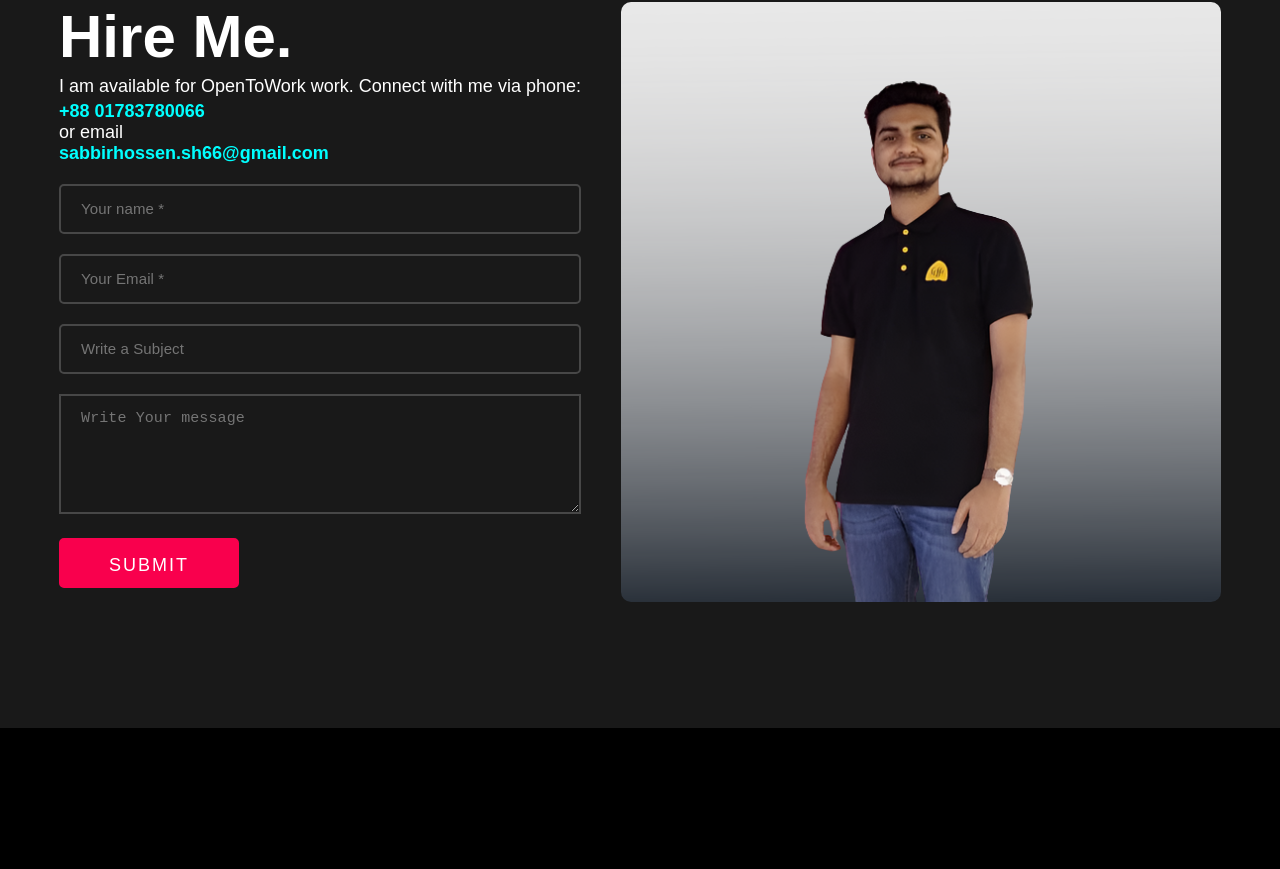
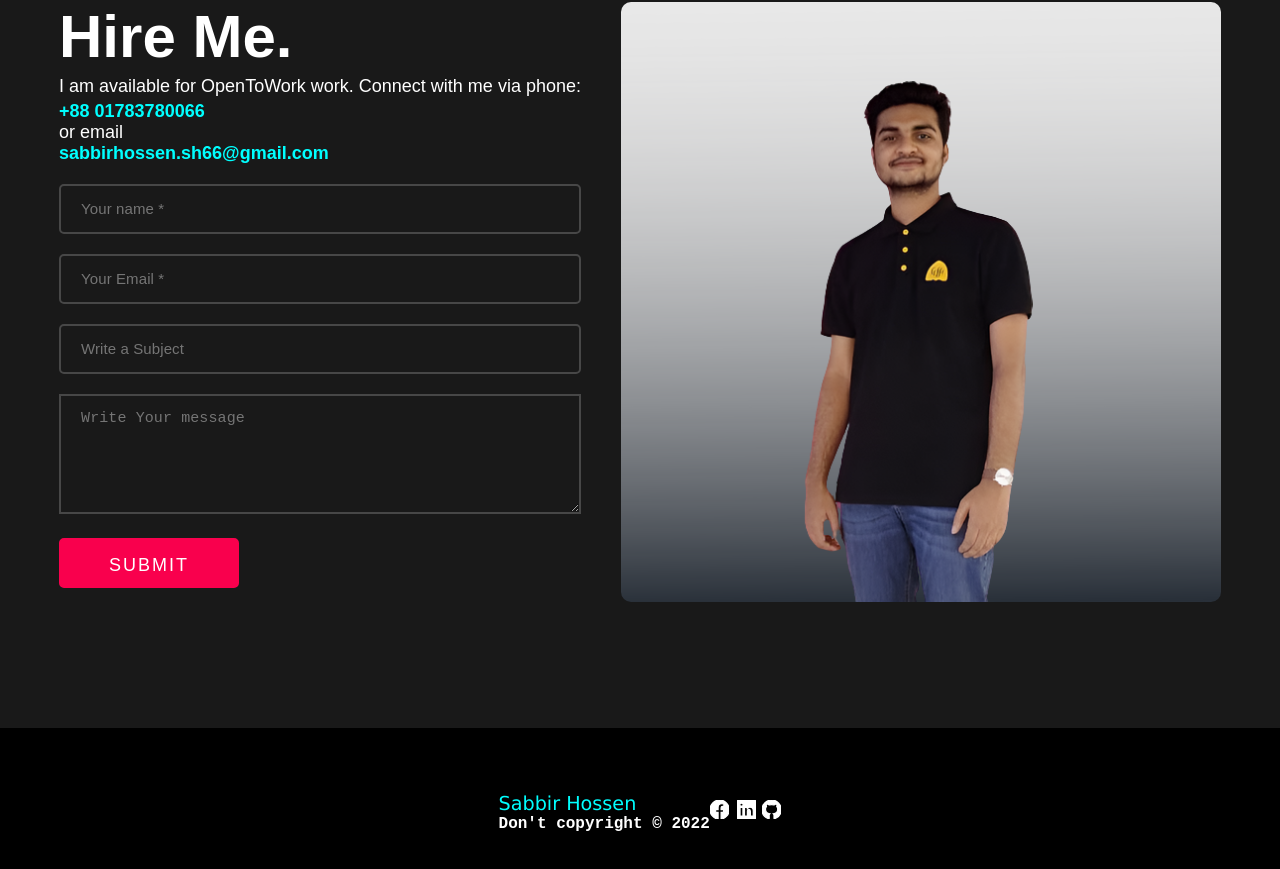
Before and after one commit to sabbir-hossen66/my-portflio, a React (Create React App) app: page / in a window 1280 px wide. Shown: the part 4154-5023 px from the top of the page. Before the commit the page ends 4882 px from the top, so only its background shows below. Built offline with nearby package versions, Linux system fonts and the light colour scheme.

Commit message:
footer added

```diff
--- a/package.json
+++ b/package.json
@@ -8,6 +8,7 @@
     "@testing-library/user-event": "^13.5.0",
     "react": "^18.1.0",
     "react-dom": "^18.1.0",
+    "react-icons": "^4.4.0",
     "react-scripts": "5.0.1",
     "web-vitals": "^2.1.4"
   },
--- a/src/App.js
+++ b/src/App.js
@@ -2,6 +2,7 @@ import About from './About';
 import './App.css';
 import Blog from './Blog';
 import Contact from './Contact';
+import Footer from './Footer';
 import Home from './Home';
 import Project from './Project';
 import Service from './Service';
@@ -14,6 +15,7 @@ function App() {
       <Project />
       <Blog />
       <Contact />
+      <Footer />
     </div>
   );
 }
--- /dev/null
+++ b/src/Footer.css
@@ -0,0 +1,39 @@
+.footer-style {
+    background-color: rgba(0, 0, 0, 0.76);
+    padding: 4rem;
+    left: 0;
+    bottom: 0;
+    width: 100%;
+    font-family: Verdana, Geneva, Tahoma, sans-serif;
+}
+
+.d-flex {
+    display: flex;
+    align-items: center;
+    justify-content: center;
+    margin: 0 auto;
+}
+
+.left-name {
+    color: aqua;
+    font-size: larger;
+    margin-right: 0.5rem;
+}
+
+.social {
+    color: white;
+    font-size: larger;
+
+
+}
+
+
+
+.space {
+    margin-right: 0.5rem;
+}
+
+.style {
+    font-family: monospace;
+    font-size: large;
+}
--- /dev/null
+++ b/src/Footer.js
@@ -0,0 +1,33 @@
+import React from 'react';
+import './Footer.css'
+import { BsFacebook } from 'react-icons/bs';
+import { BsLinkedin } from 'react-icons/bs';
+import { BsGithub } from 'react-icons/bs';
+const Footer = () => {
+    const date = new Date()
+    const year = date.getFullYear();
+    return (
+        <footer className='footer-style text-info  col-sm-12 col-md-6 col-lg-4 fs-4 mt-5'>
+            <div className='d-flex'>
+
+                <div className='left-side'>
+                    <div className='left-name'>Sabbir Hossen</div>
+                    <h6 className='style'>Don't copyright © {year}</h6>
+                </div>
+
+
+                <div className='social'>
+                    <a className='space' href="https://www.facebook.com/"><BsFacebook /></a>
+                    <a href="https://www.linkedin.com/in/sabbir-hossen66/"><BsLinkedin /> </a>
+                    <a href="https://github.com/sabbir-hossen66"><BsGithub /> </a>
+
+                </div>
+            </div>
+
+
+
+        </footer>
+    );
+};
+
+export default Footer;
```
Also changed, not shown: 1 other file (tests, documents, lock files or other folders).
